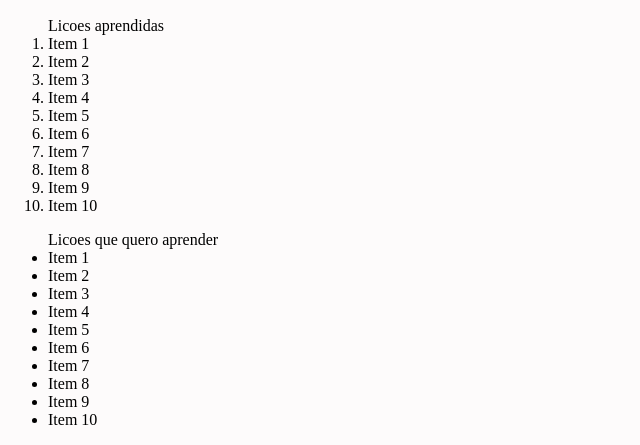
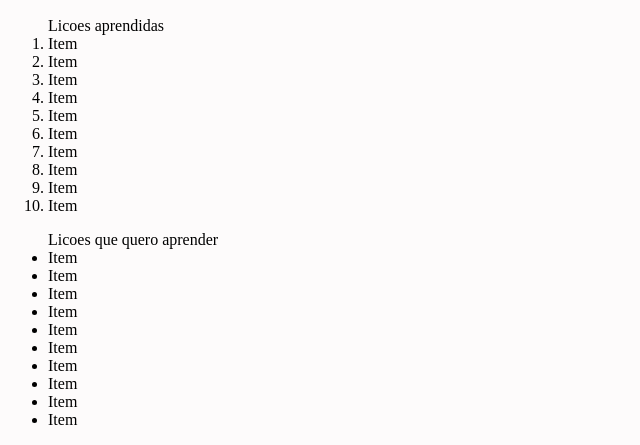
Before and after one commit to FeDevCarvalho/Projeto-1-Lessons-Learned, a plain HTML site: page index.html in a window 1280 px wide. Shown: the part 369-814 px from the top of the page, without its empty margins (0-640 px from the left). Drawn offline with Linux system fonts and the light colour scheme.

Commit message:
add-desafio-6

```diff
--- a/index.html
+++ b/index.html
@@ -14,29 +14,30 @@
     </header>
     <img id="minha_foto" src="https://encrypted-tbn0.gstatic.com/images?q=tbn:ANd9GcTroLdShCtogGW4UcqKXSXea0vsWg9CYZD6ig&usqp=CAU">
     <ol id="licoes_aprendidas"> Licoes aprendidas
-        <li>Item 1</li>
-        <li>Item 2</li>
-        <li>Item 3</li>
-        <li>Item 4</li>
-        <li>Item 5</li>
-        <li>Item 6</li>
-        <li>Item 7</li>
-        <li>Item 8</li>
-        <li>Item 9</li>
-        <li>Item 10</li>
+        <li>Item</li>
+        <li>Item</li>
+        <li>Item</li>
+        <li>Item</li>
+        <li>Item</li>
+        <li>Item</li>
+        <li>Item</li>
+        <li>Item</li>
+        <li>Item</li>
+        <li>Item</li>
     </ol>
     <ul id="licoes_a_aprender"> Licoes que quero aprender
-        <li>Item 1</li>
-        <li>Item 2</li>
-        <li>Item 3</li>
-        <li>Item 4</li>
-        <li>Item 5</li>
-        <li>Item 6</li>
-        <li>Item 7</li>
-        <li>Item 8</li>
-        <li>Item 9</li>
-        <li>Item 10</li>
+        <li>Item</li>
+        <li>Item</li>
+        <li>Item</li>
+        <li>Item</li>
+        <li>Item</li>
+        <li>Item</li>
+        <li>Item</li>
+        <li>Item</li>
+        <li>Item</li>
+        <li>Item</li>
     </ul>
+    <footer id="rodape"></footer>
 
 
 
```
Also changed, not shown: 1 other file.
